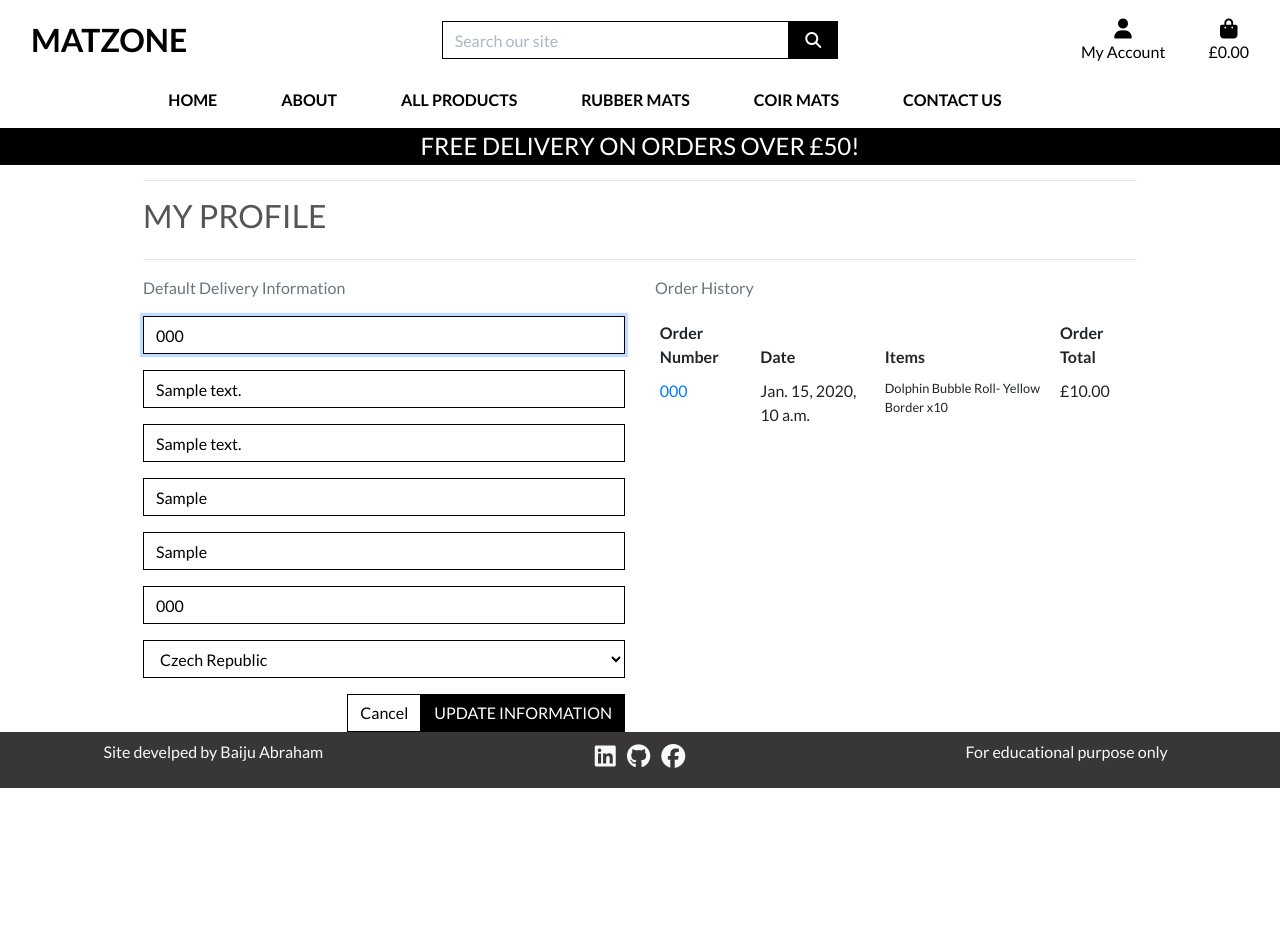
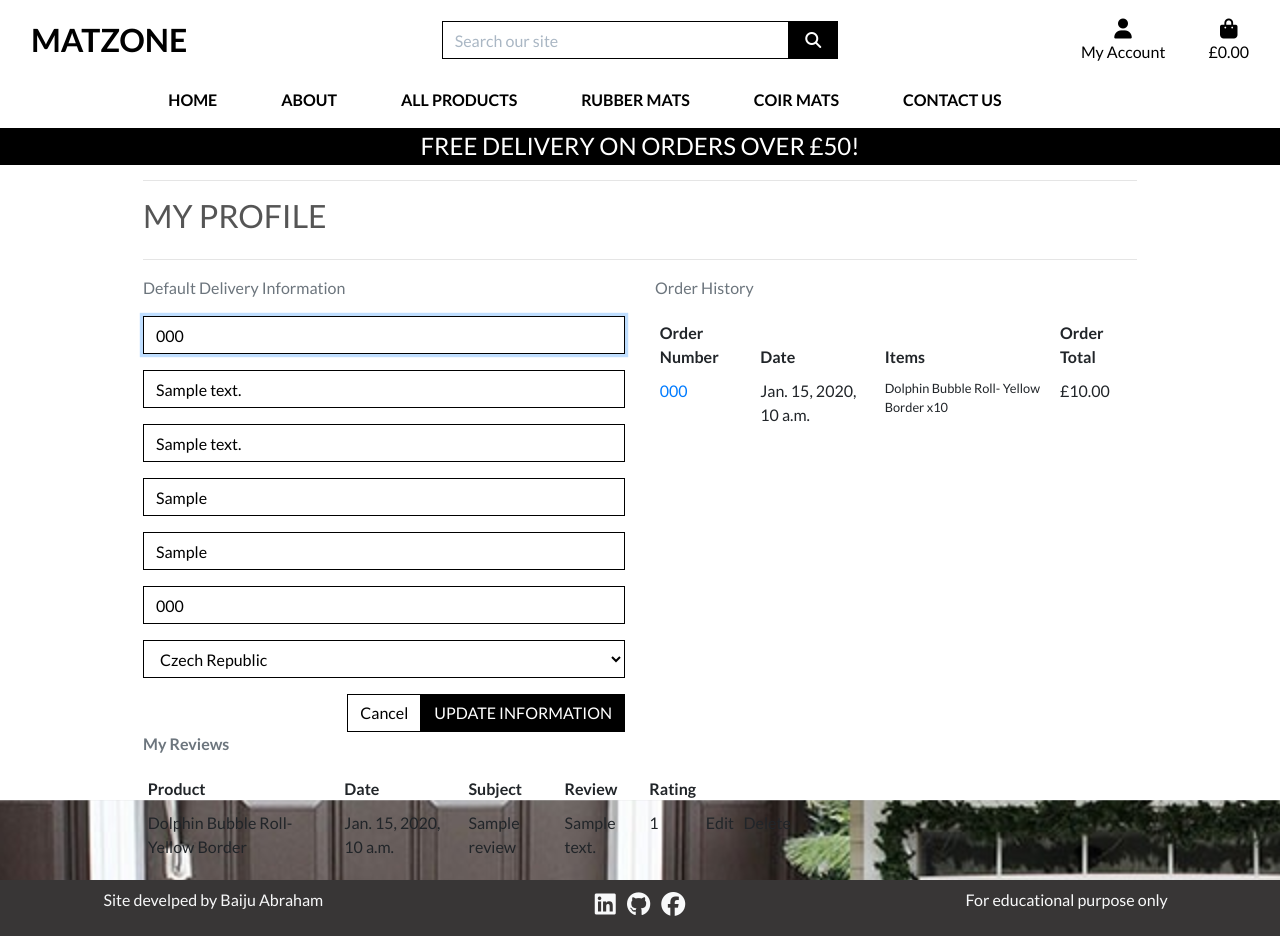
Before and after one commit to baijuka/matzone_v1, a Django app: page /profile/ in a window 1280 px wide. Before the commit the page ends 788 px from the top, so only its background shows below. Run offline with Django 3.2, Linux system fonts and the light colour scheme; a user stored in the database is signed in; data comes from the database, SQL or seed files in the repository; tables that the repository leaves empty hold one stand-in row (values such as "Sample post"); some libraries are stand-ins or nearby versions.

Commit message:
Profile template updated and css added

```diff
--- a/profiles/templates/profiles/profile.html
+++ b/profiles/templates/profiles/profile.html
@@ -75,6 +75,35 @@
                     </table>
                 </div>
             </div>
+            <div id= "id-review" class="col-12 col-lg-8">
+                <p class="text-muted" style="font-weight: bold;">My Reviews</p>
+                <div>
+                    <table class="table table-sm table-borderless">
+                        <thead>
+                            <tr>
+                                <th>Product</th>
+                                <th>Date</th>
+                                <th>Subject</th>
+                                <th>Review</th>
+                                <th>Rating</th>
+                            </tr>
+                        </thead>
+                        <tbody>
+                            {% for rev in reviews %}
+                                <tr>
+                                    <td>{{ rev.product }}</td>
+                                    <td>{{ rev.updated_at }}</td>
+                                    <td>{{ rev.subject }}</td>
+                                    <td>{{ rev.review }}</td>
+                                    <td>{{ rev.rating }}</td>
+                                    <td>Edit</td>
+                                    <td>Delete</td>
+                                </tr>
+                            {% endfor %}
+                        </tbody>
+                    </table>
+                </div>
+            </div>
         </div>
     </div>
 {% endblock %}
--- a/profiles/views.py
+++ b/profiles/views.py
@@ -2,6 +2,7 @@ from django.shortcuts import render, get_object_or_404
 from django.contrib import messages
 from django.contrib.auth.decorators import login_required
 from .models import UserProfile
+from products.models import Review
 from .forms import UserProfileForm
 
 from checkout.models import Order
@@ -12,6 +13,10 @@ def profile(request):
     """ Display the user's profile. """
     profile = get_object_or_404(UserProfile, user=request.user)
 
+    try:
+        reviews = Review.objects.filter(user_profile= profile, status=True)
+    except:
+        reviews= NULL
     if request.method == 'POST':
         form = UserProfileForm(request.POST, instance=profile)
         if form.is_valid():
@@ -23,10 +28,12 @@ def profile(request):
         form = UserProfileForm(instance=profile)
     orders = profile.orders.all()
 
+    print(profile)
     template = 'profiles/profile.html'
     context = {
         'form': form,
         'orders': orders,
+        'reviews': reviews,
         'on_profile_page': True
     }
 
--- a/static/css/base.css
+++ b/static/css/base.css
@@ -331,4 +331,10 @@ footer {
     #pdetail {
         margin-top: 100px !important;
     }
+    #id-review {
+        width: 100px;
+        font-size: small;
+        margin-left: 0;
+        padding-left: 0;
+    }
 }
```
